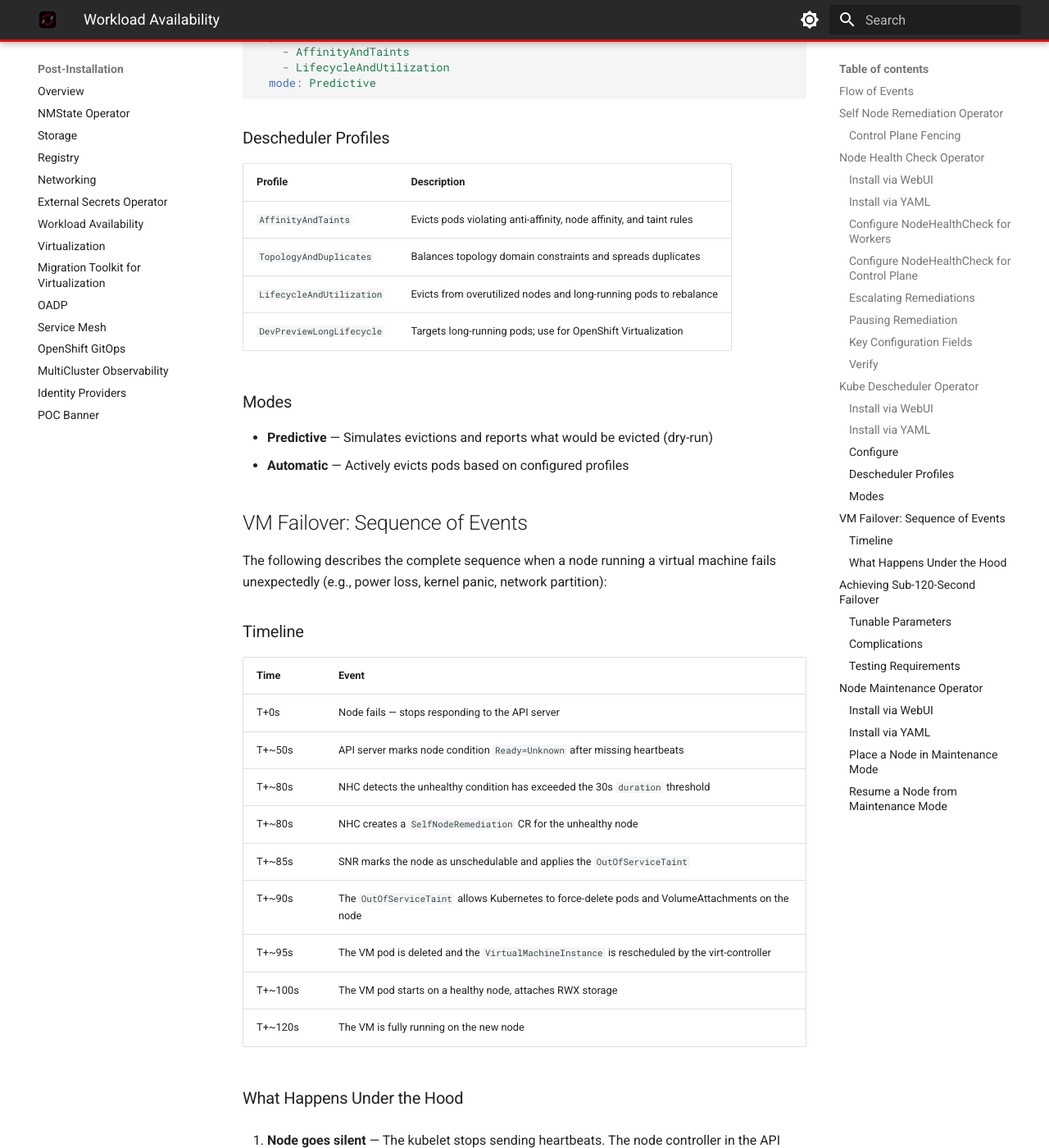
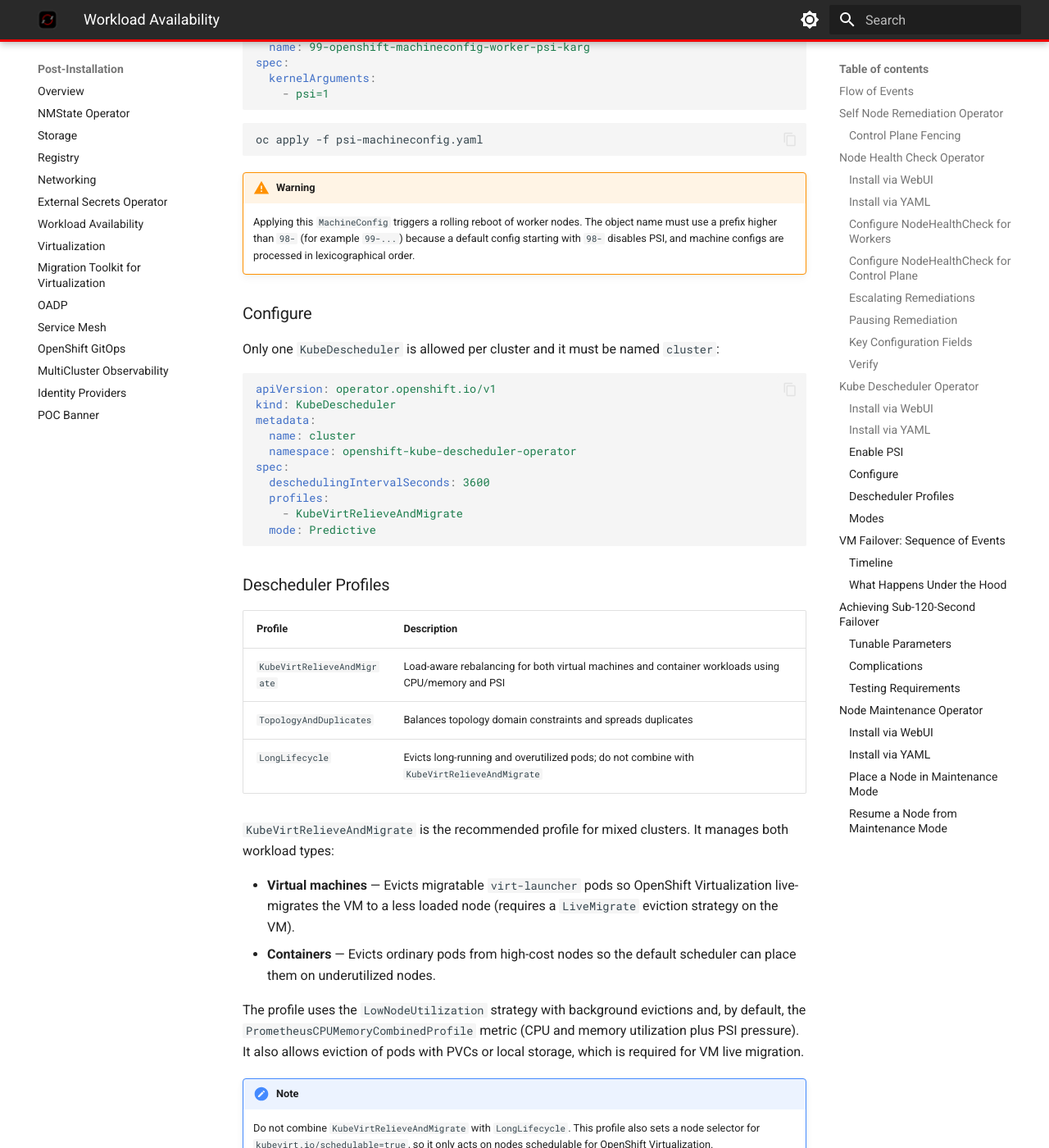
Before and after one commit to openshift-ssa/openshift-poc, an MkDocs documentation site: the page built from docs/post-installation/workload-availability.md, in a window 1280 px wide and 1400 px high, scrolled down 6848 px. Shown: the whole window at 82% size. Built offline with MkDocs 1.6.1 and Material for MkDocs 9.7.7, drawn with Linux system fonts in a browser that asks for light colours; plug-ins that fetch from the network failed and are left out; some of the changed text lies outside the part shown.

Commit message:
Document KubeVirtRelieveAndMigrate descheduler profile with PSI enablement.
Replace AffinityAndTaints and LifecycleAndUtilization with the load-aware profile that rebalances both VMs and containers.

Co-authored-by: Cursor <cursoragent@cursor.com>

````diff
--- a/docs/post-installation/workload-availability.md
+++ b/docs/post-installation/workload-availability.md
@@ -258,6 +258,29 @@ spec:
 oc apply -f descheduler-operator.yaml
 ```
 
+### Enable PSI
+
+The `KubeVirtRelieveAndMigrate` profile requires Pressure Stall Information (PSI) metrics on all worker nodes. PSI is disabled by default in OpenShift; enable it with a `MachineConfig` that sets the `psi=1` kernel argument:
+
+```yaml
+apiVersion: machineconfiguration.openshift.io/v1
+kind: MachineConfig
+metadata:
+  labels:
+    machineconfiguration.openshift.io/role: worker
+  name: 99-openshift-machineconfig-worker-psi-karg
+spec:
+  kernelArguments:
+    - psi=1
+```
+
+```bash
+oc apply -f psi-machineconfig.yaml
+```
+
+!!! warning
+    Applying this `MachineConfig` triggers a rolling reboot of worker nodes. The object name must use a prefix higher than `98-` (for example `99-...`) because a default config starting with `98-` disables PSI, and machine configs are processed in lexicographical order.
+
 ### Configure
 
 Only one `KubeDescheduler` is allowed per cluster and it must be named `cluster`:
@@ -271,19 +294,27 @@ metadata:
 spec:
   deschedulingIntervalSeconds: 3600
   profiles:
-    - AffinityAndTaints
-    - LifecycleAndUtilization
+    - KubeVirtRelieveAndMigrate
   mode: Predictive
 ```
 
 ### Descheduler Profiles
 
-| Profile                   | Description                                                         |
-| ------------------------- | ------------------------------------------------------------------- |
-| `AffinityAndTaints`       | Evicts pods violating anti-affinity, node affinity, and taint rules |
-| `TopologyAndDuplicates`   | Balances topology domain constraints and spreads duplicates         |
-| `LifecycleAndUtilization` | Evicts from overutilized nodes and long-running pods to rebalance   |
-| `DevPreviewLongLifecycle` | Targets long-running pods; use for OpenShift Virtualization         |
+| Profile                     | Description                                                                                          |
+| --------------------------- | ---------------------------------------------------------------------------------------------------- |
+| `KubeVirtRelieveAndMigrate` | Load-aware rebalancing for both virtual machines and container workloads using CPU/memory and PSI    |
+| `TopologyAndDuplicates`     | Balances topology domain constraints and spreads duplicates                                          |
+| `LongLifecycle`             | Evicts long-running and overutilized pods; do not combine with `KubeVirtRelieveAndMigrate`           |
+
+`KubeVirtRelieveAndMigrate` is the recommended profile for mixed clusters. It manages both workload types:
+
+- **Virtual machines** — Evicts migratable `virt-launcher` pods so OpenShift Virtualization live-migrates the VM to a less loaded node (requires a `LiveMigrate` eviction strategy on the VM).
+- **Containers** — Evicts ordinary pods from high-cost nodes so the default scheduler can place them on underutilized nodes.
+
+The profile uses the `LowNodeUtilization` strategy with background evictions and, by default, the `PrometheusCPUMemoryCombinedProfile` metric (CPU and memory utilization plus PSI pressure). It also allows eviction of pods with PVCs or local storage, which is required for VM live migration.
+
+!!! note
+    Do not combine `KubeVirtRelieveAndMigrate` with `LongLifecycle`. This profile also sets a node selector for `kubevirt.io/schedulable=true`, so it only acts on nodes schedulable for OpenShift Virtualization.
 
 ### Modes
 
````
